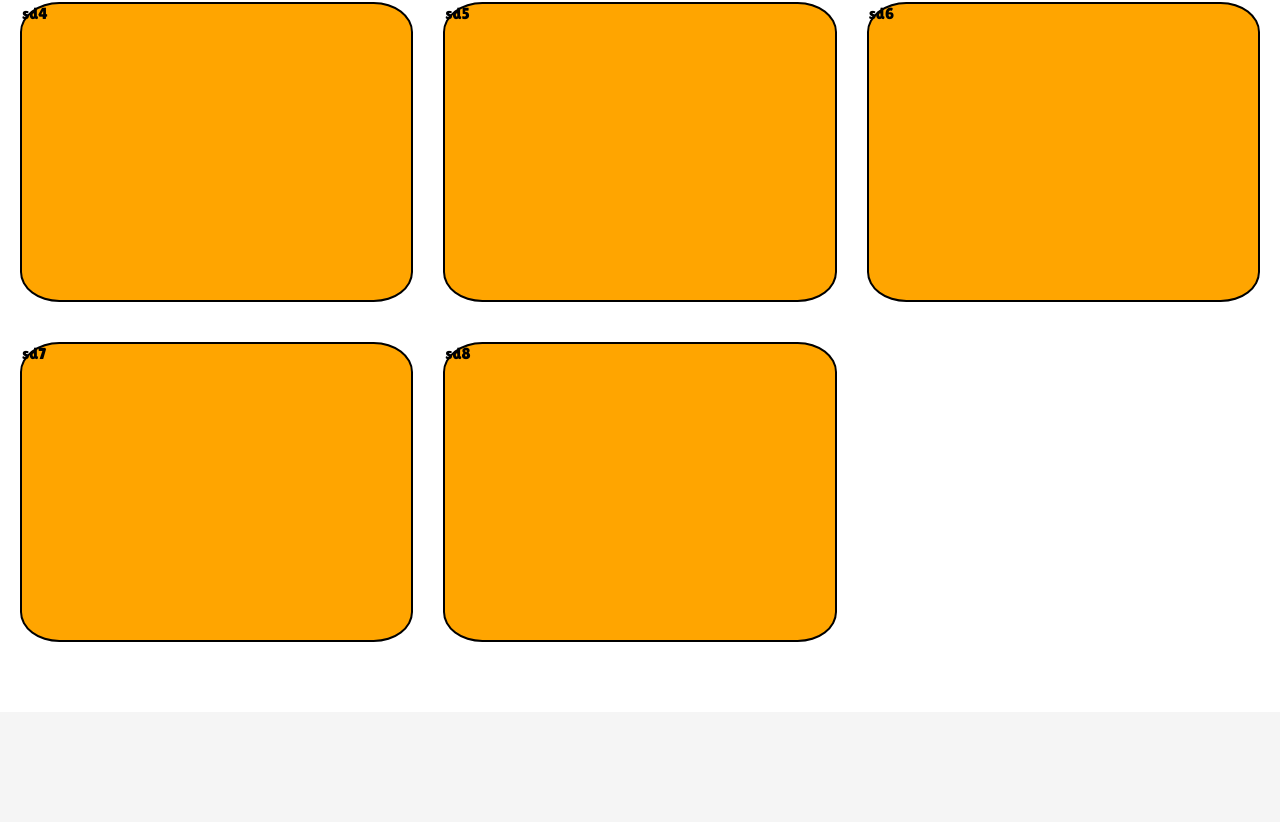
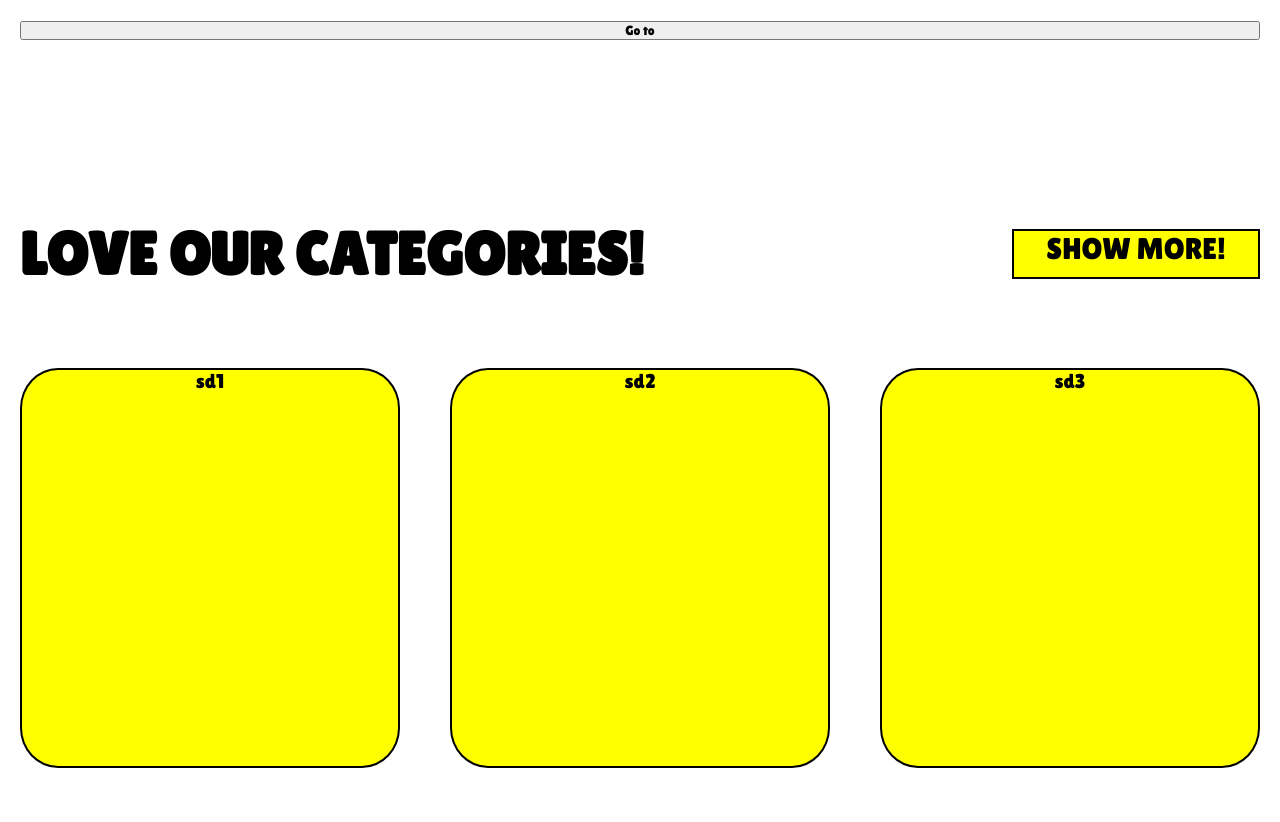
Before and after one commit to Tanvi-1496/zatpatrecepie, a React (Vite) app in the folder frontend/zatpatreceipe/: page / in a window 1280 px wide. Shown: the part 1338-2160 px from the top of the page. Built offline with nearby package versions, Linux system fonts and the light colour scheme.

Commit message:
installed-react-router-dom

```diff
--- a/frontend/zatpatreceipe/package.json
+++ b/frontend/zatpatreceipe/package.json
@@ -12,7 +12,8 @@
   "dependencies": {
     "axios": "^1.13.2",
     "react": "^19.2.0",
-    "react-dom": "^19.2.0"
+    "react-dom": "^19.2.0",
+    "react-router-dom": "^7.9.6"
   },
   "devDependencies": {
     "@eslint/js": "^9.39.1",
--- a/frontend/zatpatreceipe/src/App.jsx
+++ b/frontend/zatpatreceipe/src/App.jsx
@@ -1,10 +1,10 @@
-import Routes from "./Routes"
+import Router from "./Router"
 
 
 function App() {
   return (
     <>
-      <Routes />
+      <Router/>
     </>
   )
 }
--- /dev/null
+++ b/frontend/zatpatreceipe/src/Router/index.jsx
@@ -0,0 +1,19 @@
+import React from "react";
+import Home from "../pages/Home";
+import About from "../pages/About";
+import { BrowserRouter, Routes, Route } from "react-router-dom";
+import NotFound from "../pages/NotFound";
+
+const Router = () => {
+  return (
+    <BrowserRouter>
+      <Routes>
+        <Route path="/" element = {<Home/>} />
+        <Route path="about-us" element = {<About />} />
+        <Route path="*" element = {<NotFound />} />
+      </Routes>
+    </BrowserRouter>
+  );
+};
+
+export default Router;
--- a/frontend/zatpatreceipe/src/Routes/index.jsx
+++ /dev/null
@@ -1,16 +0,0 @@
-import React from 'react'
-import Home from "../pages/Home"
-
-
-
-
-const Routes = () => {
-  return (
-    <>
-      <Home />
-
-    </>
-  )
-}
-
-export default Routes
--- a/frontend/zatpatreceipe/src/pages/Home/index.jsx
+++ b/frontend/zatpatreceipe/src/pages/Home/index.jsx
@@ -9,7 +9,7 @@ import Spclcategorys from '../../sections/Home/Spclcategorys'
 const Home = () => {
   return (
  <>
-  <Hero/>
+  {/* <Hero/>  */}
   <Categories/>
   <Spclcategorys/>
  </>
--- /dev/null
+++ b/frontend/zatpatreceipe/src/pages/NotFound/index.jsx
@@ -0,0 +1,11 @@
+import React from 'react'
+
+const NotFound = () => {
+  return (
+    <div>
+      Not found
+    </div>
+  )
+}
+
+export default NotFound
--- a/frontend/zatpatreceipe/src/sections/About/MyChannel/index.jsx
+++ b/frontend/zatpatreceipe/src/sections/About/MyChannel/index.jsx
@@ -3,7 +3,7 @@ import React from 'react'
 const MyChannel = () => {
   return (
     <div>
-
+      dsfdfdsfdsfsdf
     </div>
   )
 }
--- a/frontend/zatpatreceipe/src/sections/Home/Categories/index.jsx
+++ b/frontend/zatpatreceipe/src/sections/Home/Categories/index.jsx
@@ -1,7 +1,11 @@
 import React from "react";
 import "../../../styles/Home/Categories/index.css";
+import { useNavigate } from "react-router-dom";
 
 const Categories = () => {
+
+  const navigate = useNavigate()
+
   const cardContent = [
     {
       title: "sd1",
@@ -45,6 +49,8 @@ const Categories = () => {
           <div className="categories__cards">{card.title}</div>
         ))}
       </div>
+      <a href = "/about-us">Go to</a>
+      <button onClick={() => navigate("about-us") } >Go to</button>
     </div>
   );
 };
--- a/frontend/zatpatreceipe/src/styles/Home/Spclcategorys/index.css
+++ b/frontend/zatpatreceipe/src/styles/Home/Spclcategorys/index.css
@@ -1,11 +1,11 @@
 .Spclcategories_container{
-    background-color: whitesmoke;
+    /* background-color: whitesmoke; */
     width:100%;
     max-width: 1400px;
     display: flex;
-    margin: 50px auto;
+    margin: 90px auto;
     flex-direction: column;
-    padding: 80px;
+    padding-inline: 20px;
     gap:80px;
     height: 100dvh;
     font-size: 30px;
@@ -40,16 +40,16 @@
 
 
 .Spclcategorys_cards_container{
-    background-color:lightgoldenrodyellow;
+    /* background-color:lightgoldenrodyellow; */
     display: grid;
     /* grid-template-columns: 1fr 1fr 1fr; */
     grid-template-columns: repeat(3,minmax(200px,1fr));
     width:100%;
-    padding: 10%;
+    /* padding: 10%; */
     column-gap: 50px;
     align-items: center;
-    border-radius: 10%;
-   border: 2px solid black;
+    /* border-radius: 10%; */
+   /* border: 2px solid black; */
 
 
     @media (max-width: 1400px) {
@@ -58,10 +58,14 @@
     }
 
     @media (max-width: 1024px) {
-         grid-template-columns: repeat(3, minmax(130px, 1fr));
+         /* grid-template-columns: repeat(3, minmax(130px, 1fr)); */
+         display: flex ;
+         overflow-x: auto;
+         scrollbar-width: none;
+         scroll-snap-type: x mandatory;
 
     }
-    @media (max-width: 750px) {
+    /* @media (max-width: 750px) {
          grid-template-columns: repeat(3, minmax(120px, 1fr));
          column-gap: 30px;
          padding-left: 25px;
@@ -72,8 +76,10 @@
          grid-template-columns: repeat(3, minmax(100px, 1fr));
 
 
+}*/
 
-}
+
+
 }
 .Spclcategorys_cards{
    background-color: yellow;
@@ -83,7 +89,13 @@
    border-radius: 10%;
    border: 2px solid black;
 
- @media (max-width: 700px) {
+   @media (max-width: 1024px)
+   {
+       flex: 0 0 50%;
+       scroll-snap-align: center;
+   }
+
+ /* @media (max-width: 700px) {
          grid-template-columns: repeat(3, minmax(100px, 1fr));
- }
+ } */
 }
```
Also changed, not shown: 1 other file (tests, documents, lock files or other folders).
